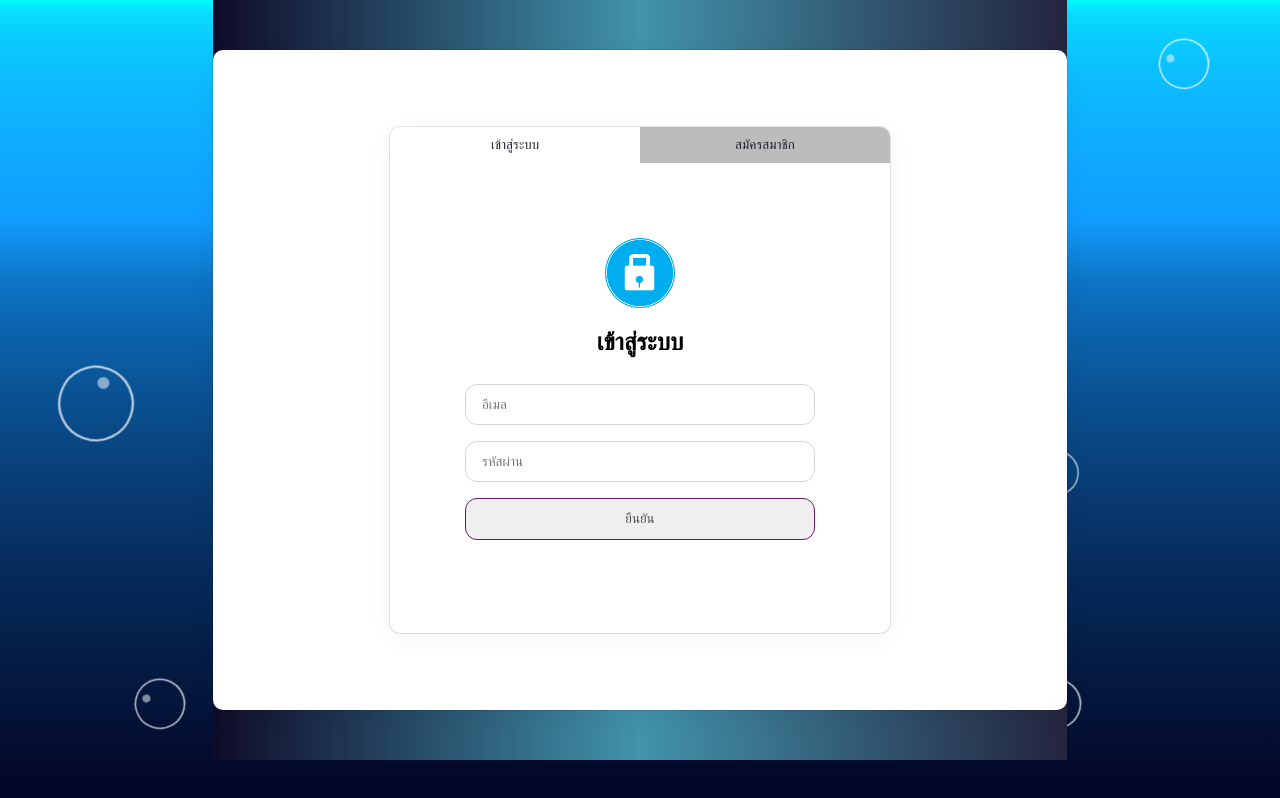
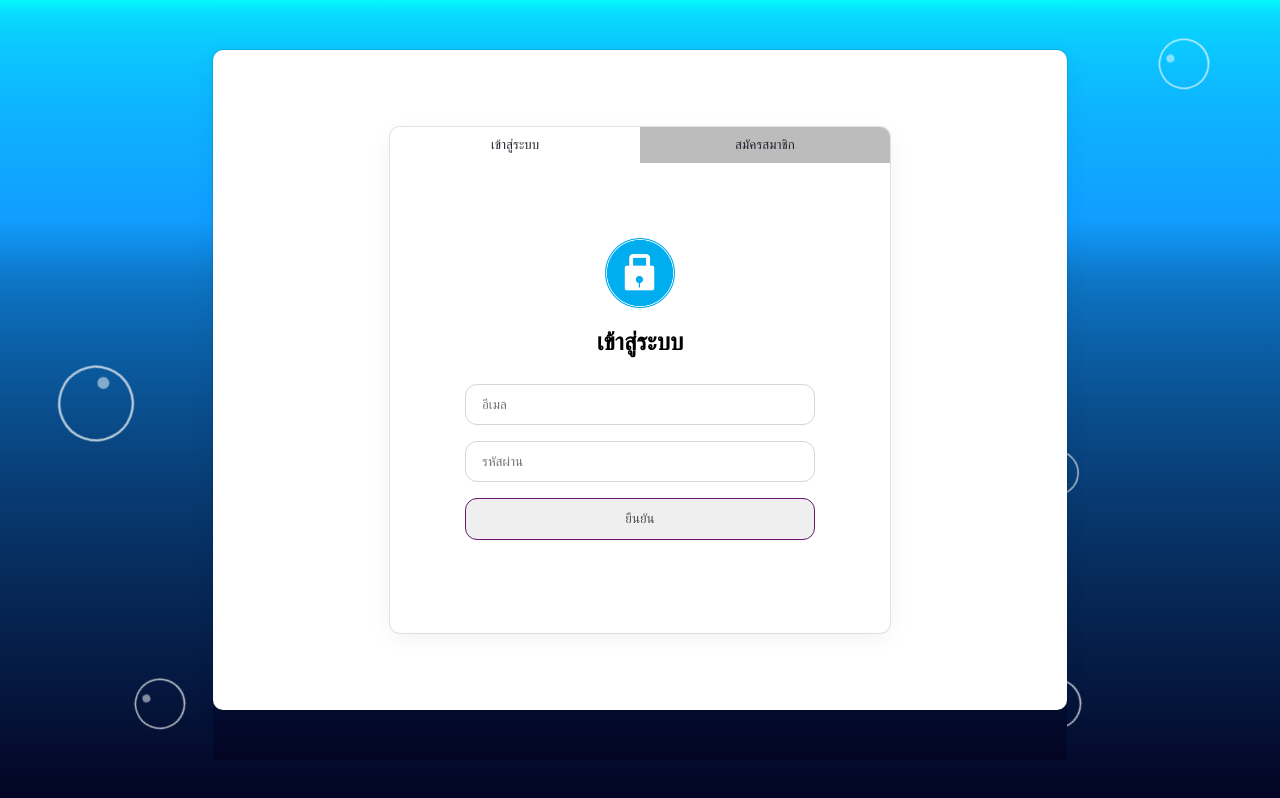
Before and after one commit to hipposama/website-todo, a React (Create React App) app: page / in a window 1280 px wide. Built offline with nearby package versions, Linux system fonts and the light colour scheme; a web font is replaced by a local one.

Commit message:
animation

```diff
--- a/src/index.css
+++ b/src/index.css
@@ -5,7 +5,7 @@
 body {
     margin: 0;
     padding: 0;
-    background: linear-gradient(to right, #0f0c29, #4293ac, #24243e);
+    background: linear-gradient(180deg, #04fafd, 5%, #119dff, 50%, #030423);
     display: flex;
     justify-content: center;
     font-family: 'Pattaya', sans-serif;
```
